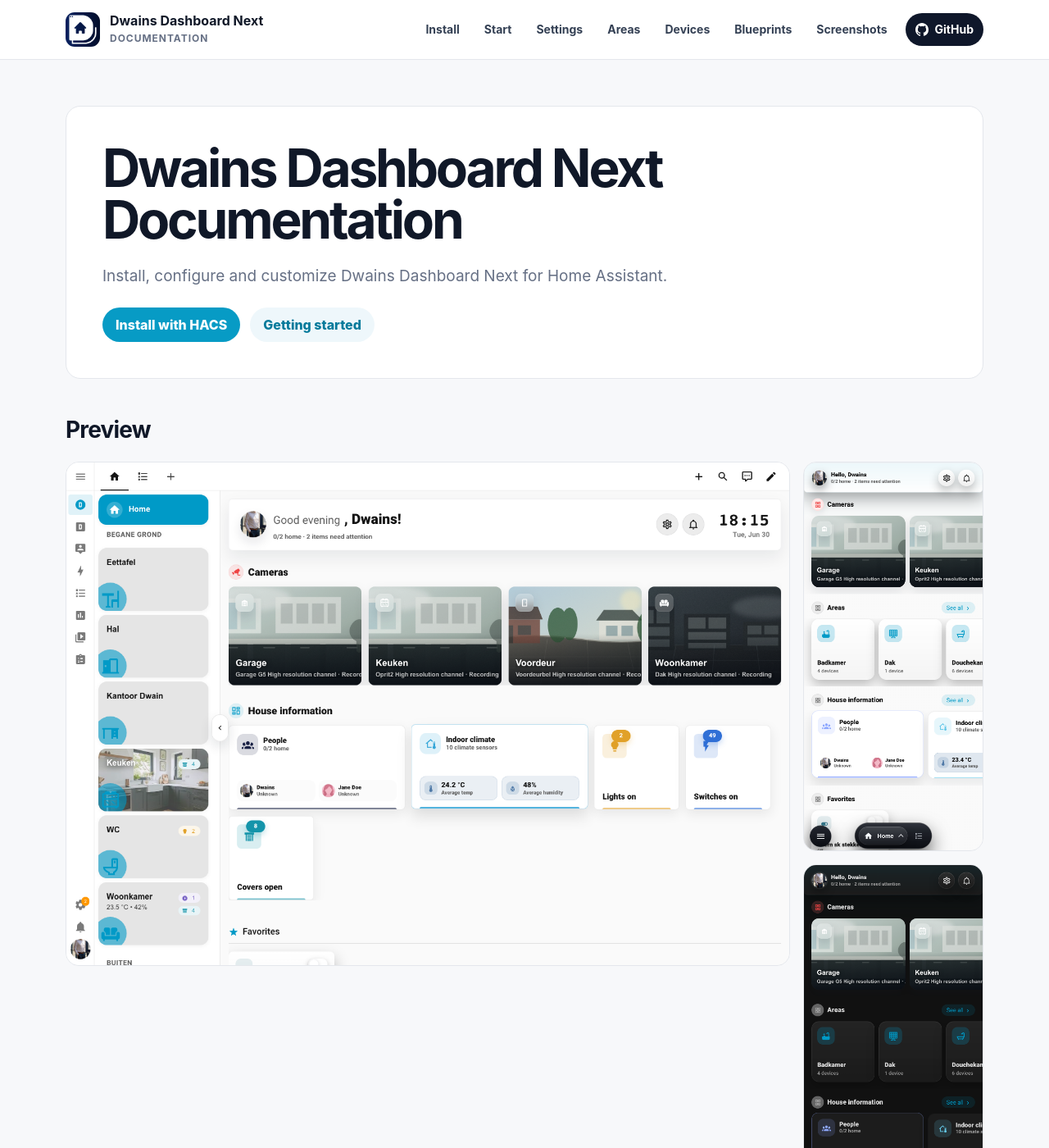
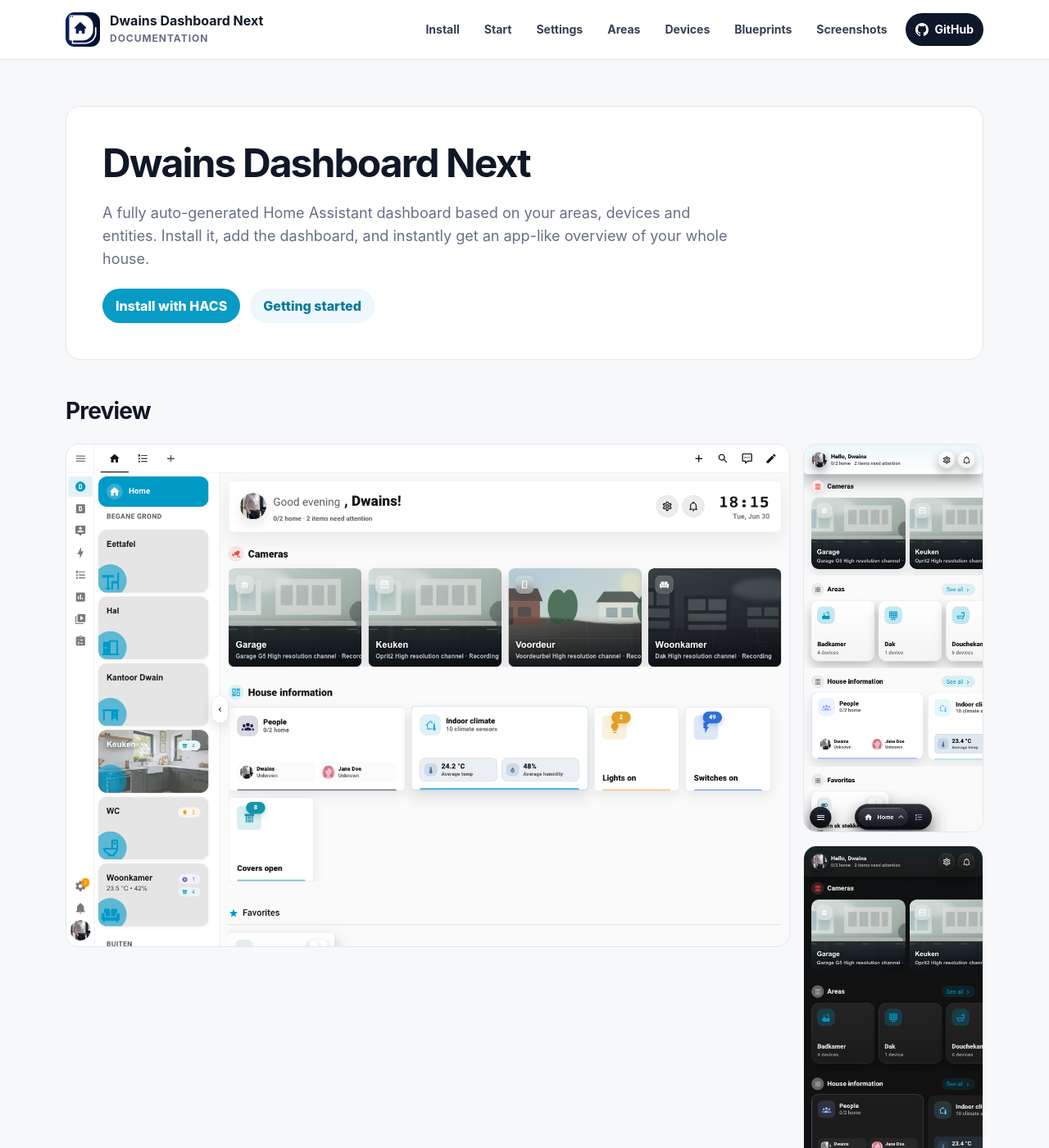
Before and after one commit to dwainscheeren/dwains-dashboard-next, a Jekyll site: the page built from docs/index.md, in a window 1280 px wide and 1400 px high. Shown: the whole window at 82% size. Built offline with Jekyll 4.4.1, drawn with Linux system fonts in a browser that asks for light colours; our own code applies the rules of GitHub Pages for plain Markdown files.

Commit message:
Update documentation home intro

```diff
--- a/docs/assets/docs.css
+++ b/docs/assets/docs.css
@@ -257,16 +257,18 @@ img {
 
 .doc-hero h1 {
   margin: 0;
-  max-width: 780px;
-  font-size: clamp(38px, 5vw, 64px);
-  line-height: 0.98;
-  letter-spacing: -0.05em;
+  max-width: 720px;
+  font-size: clamp(34px, 4vw, 48px);
+  line-height: 1.05;
+  letter-spacing: -0.04em;
 }
 
 .doc-hero p {
   margin: 0;
+  max-width: 780px;
   color: var(--muted);
-  font-size: 19px;
+  font-size: 18px;
+  line-height: 1.55;
 }
 
 .doc-actions {
--- a/docs/index.md
+++ b/docs/index.md
@@ -1,6 +1,6 @@
 <section class="doc-hero">
-  <h1>Dwains Dashboard Next Documentation</h1>
-  <p>Install, configure and customize Dwains Dashboard Next for Home Assistant.</p>
+  <h1>Dwains Dashboard Next</h1>
+  <p>A fully auto-generated Home Assistant dashboard based on your areas, devices and entities. Install it, add the dashboard, and instantly get an app-like overview of your whole house.</p>
   <div class="doc-actions">
     <a class="button" href="installation.html">Install with HACS</a>
     <a class="button button--secondary" href="getting-started.html">Getting started</a>
```
